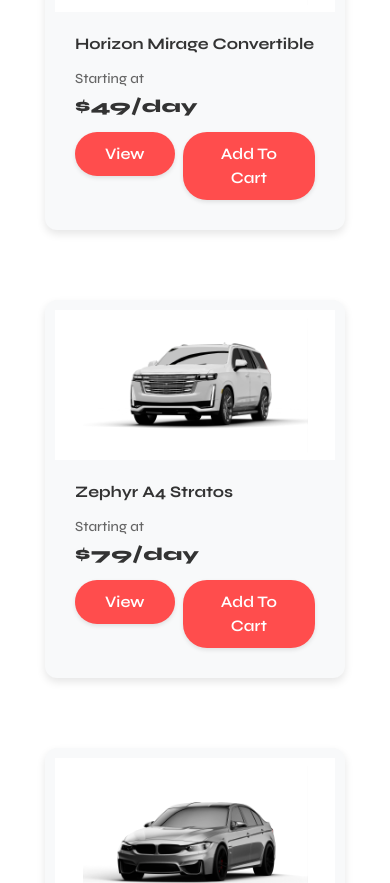
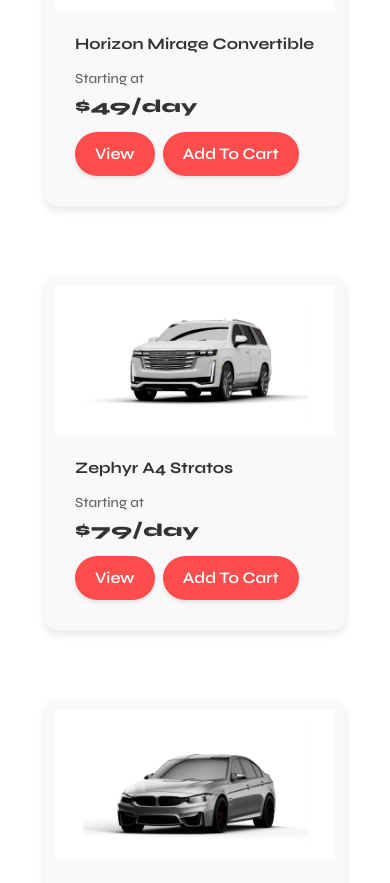
Before and after one commit to DoctorJunaid/drivoxe-car-rental, a React (Vite) app: page / in a window 390 px wide. Shown: the part 1680-2563 px from the top of the page. Built offline with nearby package versions, Linux system fonts and the light colour scheme.

Commit message:
version two progress 32%

```diff
--- a/src/Components/Card/Card.css
+++ b/src/Components/Card/Card.css
@@ -145,4 +145,24 @@
     .price-amount {
         font-size: 18px;
     }
+    .rent-button {
+        background-color: #ff4d4d;
+        color: white;
+        border: none;
+        border-radius: 24px;
+        padding: 10px 20px;
+        font-weight: 600;
+        cursor: pointer;
+        transition: all 0.3s ease;
+        align-self: flex-start;
+        box-shadow: 0 2px 4px rgba(0, 0, 0, 0.1);
+        text-wrap: nowrap;
+    }
+
+    .rent-button:hover {
+        background-color: #e64545;
+        transform: scale(1.02);
+        box-shadow: 0 4px 8px rgba(0, 0, 0, 0.15);
+        text-wrap: nowrap;
+    }
 }
```
